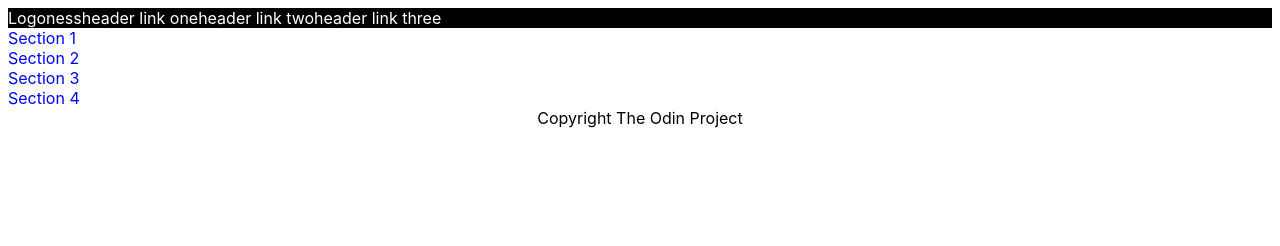
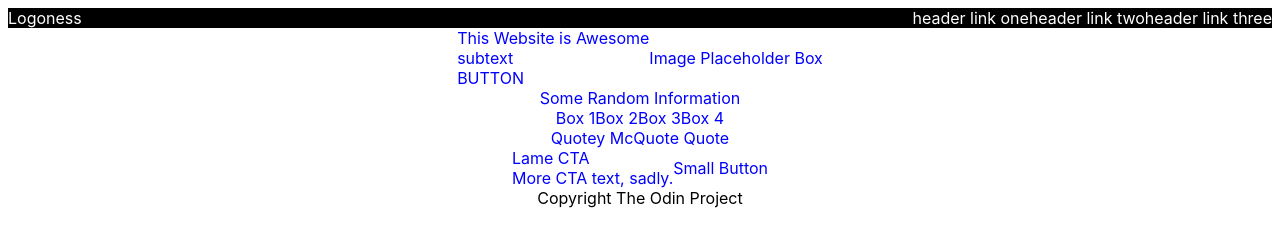
Before and after one commit to unprobable-x/odin-landing-page, a plain HTML site: page index.html in a window 1280 px wide. Drawn offline with Linux system fonts and the light colour scheme.

Commit message:
added more sections

```diff
--- a/index.html
+++ b/index.html
@@ -18,16 +18,41 @@
     </div>
     <div class="body">
         <div class="container">
-            <div class="section one">Section 1</div>
+            <div class="section one">
+                <div class="subcontainer 1">
+                    <div>This Website is Awesome</div>
+                    <div>subtext</div>
+                    <div>BUTTON</div>
+                </div>
+                <div class="subcontainer 2">
+                    <div>Image Placeholder Box</div>
+                </div>
+            </div>
         </div>
         <div class="container">
-            <div class="section two">Section 2</div>
+            <div class="section two">
+                <div class="subtitle">Some Random Information</div>
+                <div class="boxes">
+                    <div>Box 1</div>
+                    <div>Box 2</div>
+                    <div>Box 3</div>
+                    <div>Box 4</div>
+                </div>
+            </div>
         </div>
         <div class="container">
-            <div class="section three">Section 3</div>
+            <div class="section three">Quotey McQuote Quote</div>
         </div>
         <div class="container">
-            <div class="section four">Section 4</div>
+            <div class="section four">
+                <div class="right-stuff">
+                    <div class="big-text">Lame CTA</div>
+                    <div class="small-text">More CTA text, sadly.</div>
+                </div>
+                <div class="left-stuff">
+                    Small Button
+                </div>
+            </div>
         </div>
     </div>
     <div class="footer">
--- a/style.css
+++ b/style.css
@@ -8,16 +8,14 @@ body {
     background-color: black;
     color: white;
     display: flex;
+    justify-content: space-between;
 }
 
-.logo {
+.body {
     display: flex;
-    justify-content: left;
-}
-
-.header .container {
-    display: flex;
-    justify-content: right;
+    justify-content: center;
+    align-items: center;
+    flex-direction: column;
 }
 
 .footer {
@@ -33,4 +31,26 @@ body {
 
 .section {
     color: blue;
+    display: flex;
 }
+
+.one {
+    display: flex;
+    align-items: center;
+}
+
+.two {
+    display: flex;
+    flex-direction: column;
+    align-items: center;
+}
+
+.four {
+    display: flex;
+    align-items: center;
+}
+
+.boxes {
+    display: flex;
+    align-items: center;
+}
```
